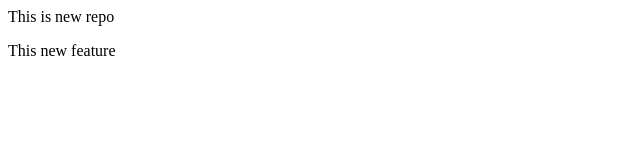
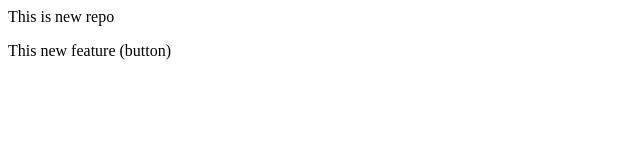
Before and after one commit to Debugcode-demo/localrepo, a plain HTML site: page index.html in a window 1280 px wide. Shown: the full height of the page, 0-640 px from the left. Drawn offline with Linux system fonts and the light colour scheme.

Commit message:
Add button

```diff
--- a/index.html
+++ b/index.html
@@ -1,2 +1,2 @@
 <p>This is new repo</p>
-<p>This new feature</p>
+<p>This new feature (button)</p>
```
